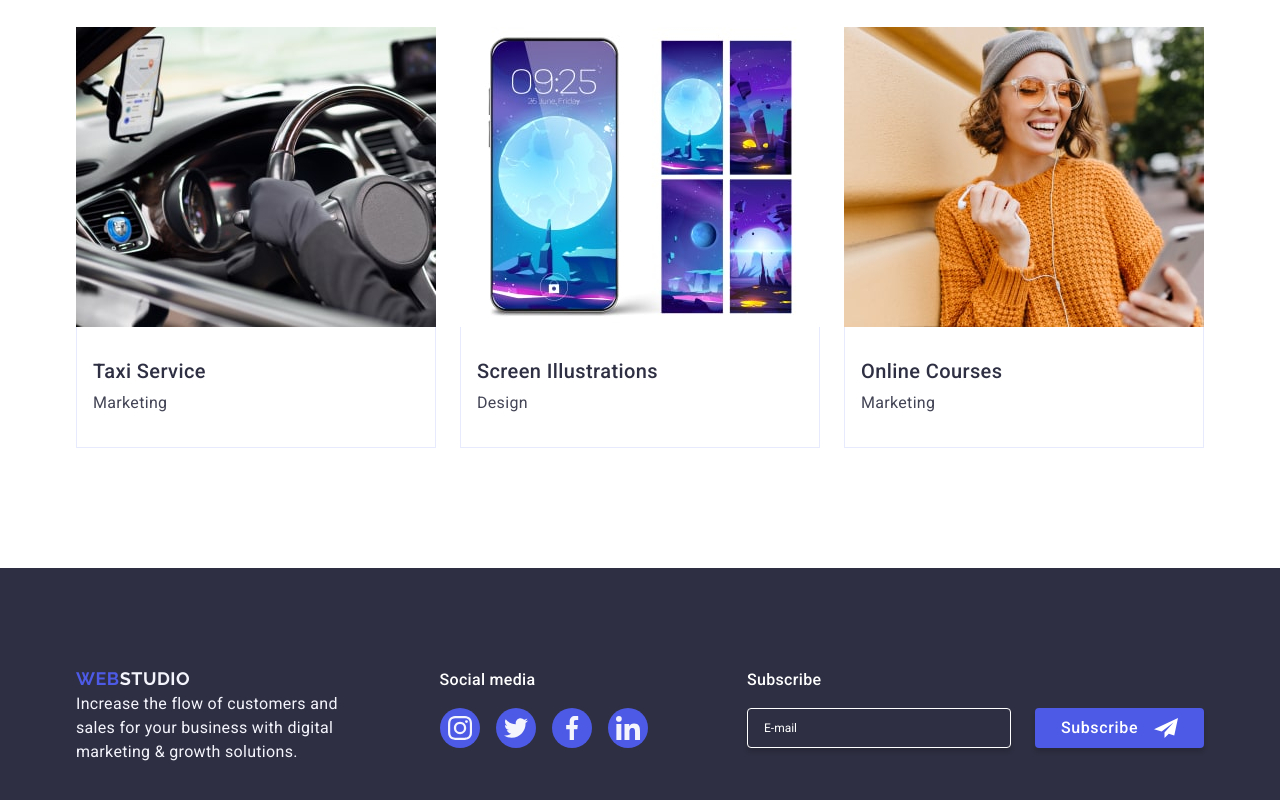
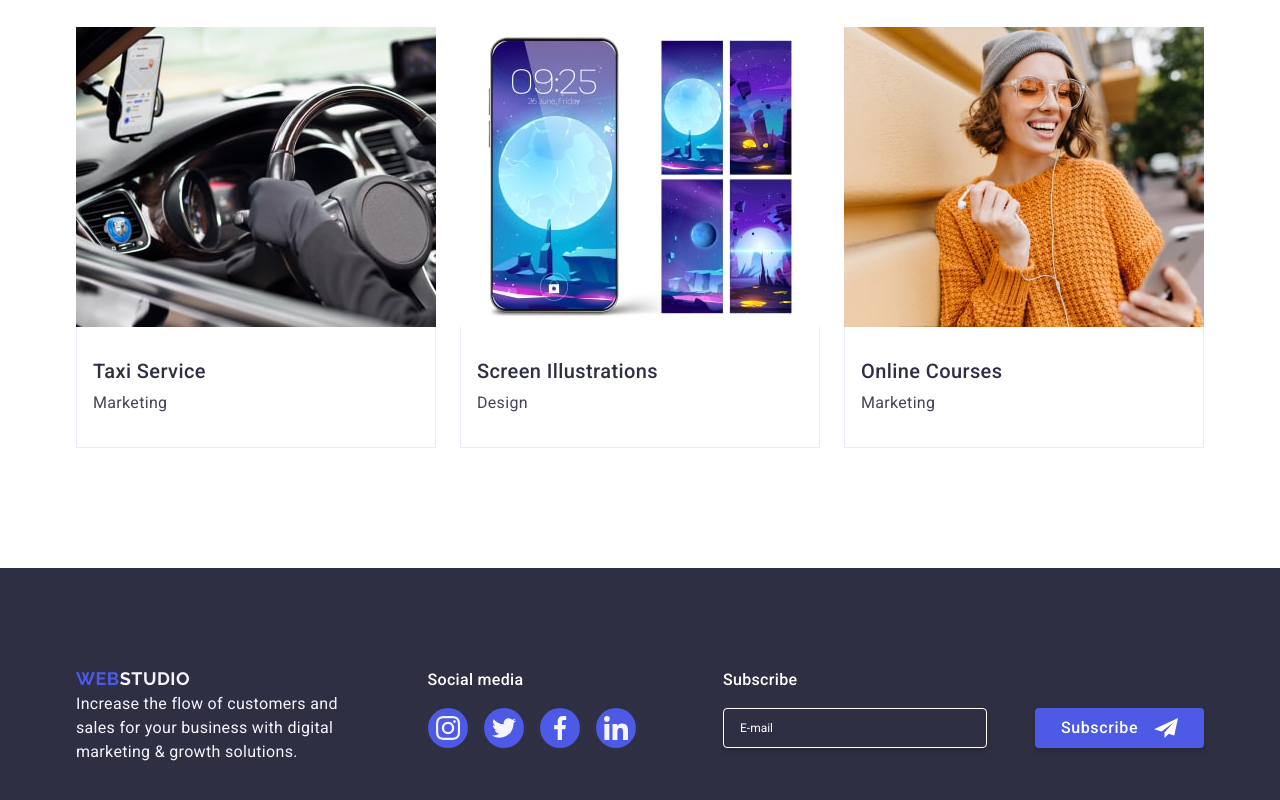
Before and after one commit to T0IIIA/goit-markup-hw-05, a plain HTML site: page index.html in a window 1280 px wide. Shown: the part 2615-3415 px from the top of the page. Drawn offline with nearby package versions, Linux system fonts and the light colour scheme.

Commit message:
hw fixed v.1.0.3

```diff
--- a/css/styles.css
+++ b/css/styles.css
@@ -430,6 +430,7 @@ margin-bottom: 16px;
 
 .subscribe-form {
   display: flex;
+  gap: 24px;
 }
 
 .subscribe-email {
--- a/index.html
+++ b/index.html
@@ -541,7 +541,7 @@
         <div class="footer-subscribe">
           <p class="footer-media-title">Subscribe</p>
           <form class="subscribe-form">
-            <label for="subscribe-email"></label>
+            <label class="footer-subscribe-label">
               <input
                 type="email"
                 name="subscribe-email"
@@ -549,6 +549,7 @@
                 placeholder="E-mail"
                 id="subscribe-email"
               />
+            </label>
             <button type="submit" class="button">
               Subscribe
               <svg class="icon-subscribe" width="24" height="24">
```
Lines whose indentation alone changed are shown as unchanged.
